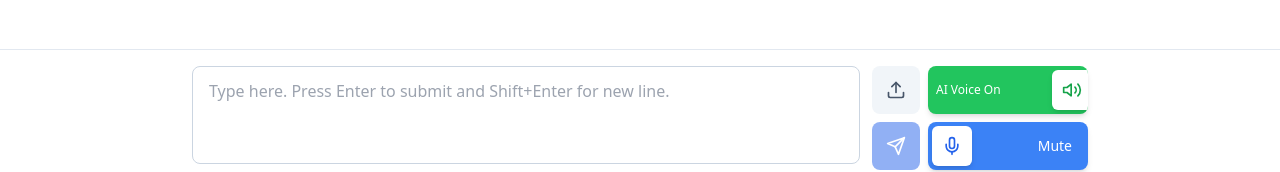
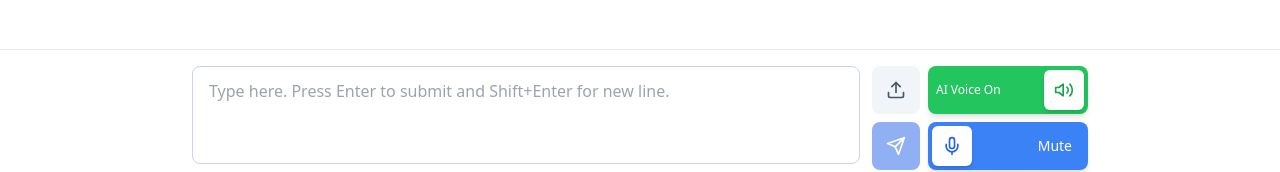
Before and after one commit to alpasaam/AIVoiceTutor, a React (Vite) app: page / in a window 1280 px wide. Both pictures are taken after a click on the button "Start Tutoring Session". Shown: the part 614-786 px from the top of the page. Built offline with nearby package versions, Linux system fonts and the light colour scheme; no server answers.

Commit message:
Updated QuestionInput.tsx

```diff
--- a/src/components/QuestionInput.tsx
+++ b/src/components/QuestionInput.tsx
@@ -118,8 +118,8 @@ export function QuestionInput({ onSubmit, disabled = false, isListening, isSpeak
                 }`}
               >
                 <div
-                  className={`absolute top-1 left-1 w-10 h-10 bg-white rounded-md shadow-md transition-all duration-300 ease-in-out flex items-center justify-center ${
-                    isSpeaking ? 'translate-x-[7.5rem]' : 'translate-x-0'
+                  className={`absolute top-1 left-1 w-10 h-10 bg-white rounded-md shadow-md transition-transform duration-300 ease-in-out flex items-center justify-center ${
+                    isSpeaking ? 'translate-x-[7rem]' : 'translate-x-0'
                   }`}
                 >
                   {isSpeaking ? (
@@ -154,8 +154,8 @@ export function QuestionInput({ onSubmit, disabled = false, isListening, isSpeak
                 }`}
               >
                 <div
-                  className={`absolute top-1 left-1 w-10 h-10 bg-white rounded-md shadow-md transition-all duration-300 ease-in-out flex items-center justify-center ${
-                    isListening ? 'translate-x-[7.5rem]' : 'translate-x-0'
+                  className={`absolute top-1 left-1 w-10 h-10 bg-white rounded-md shadow-md transition-transform duration-300 ease-in-out flex items-center justify-center ${
+                    isListening ? 'translate-x-[7rem]' : 'translate-x-0'
                   } ${isListening ? 'animate-pulse' : ''}`}
                 >
                   {isListening ? (
```
